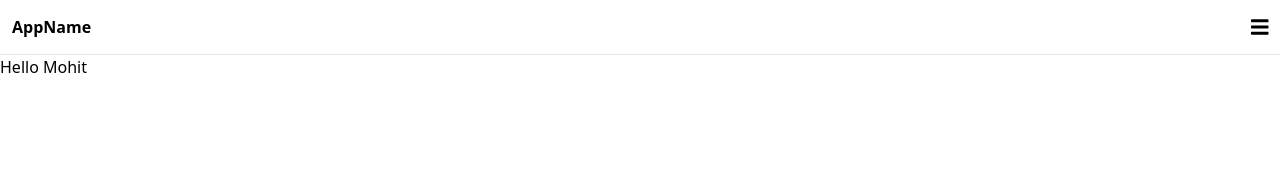
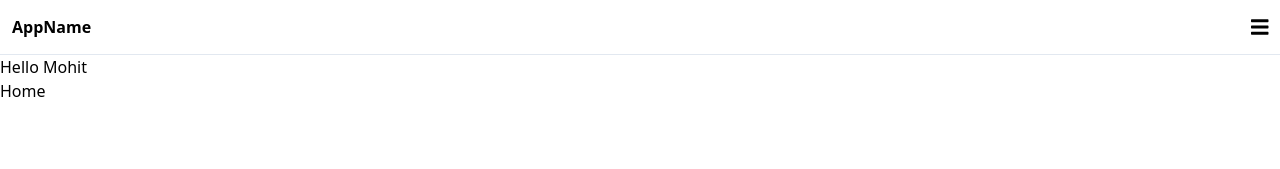
Before and after one commit to mohit56779/Catalogue-App, a React (Create React App) app: page / in a window 1280 px wide. Shown: the top 169 px of the page. Built offline with nearby package versions, Linux system fonts and the light colour scheme.

Commit message:
update app.js

```diff
--- a/src/App.js
+++ b/src/App.js
@@ -2,15 +2,32 @@
 import HelloWorld from './Components/HelloWorld'
 import AppHeader from './Components/AppHeader'
 import Footer from './Components/Footer'
+import {
+	BrowserRouter as Router,
+            Switch,
+            Route,
+            Link
+} from 'react-router-dom';
+
 
 function App() {
   return (
     <div>
+
+      <Router>
+
       <AppHeader/>
-
       <HelloWorld name= "Mohit"/>
 
+      <ul>
+      	<li>
+      		<Link to = "/" classnName = "text-blue-500"> Home </Link>
+      	</li>
+      </ul>
+
       <Footer/>
+
+      </Router>
 
     </div>
   );
```
